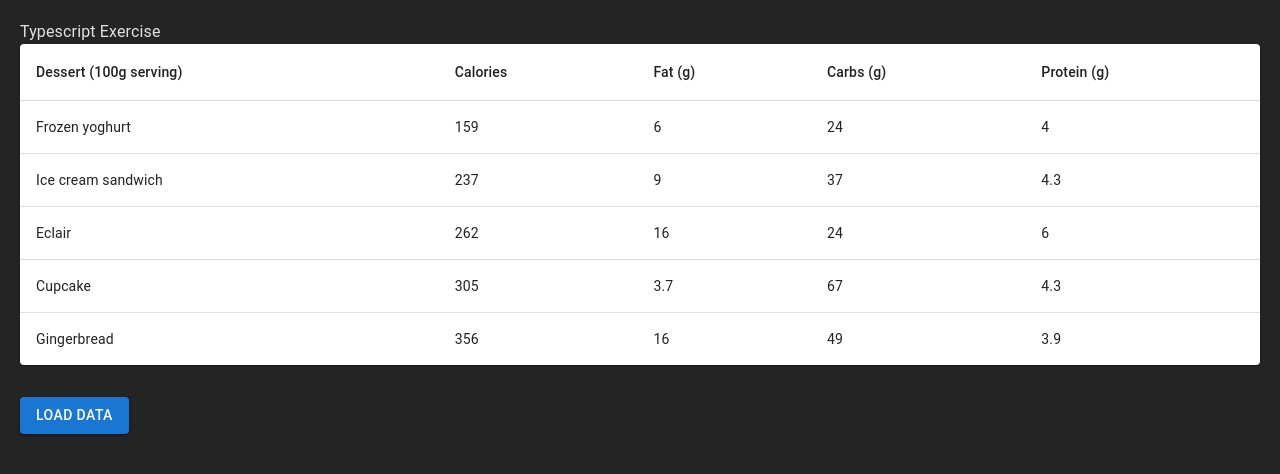
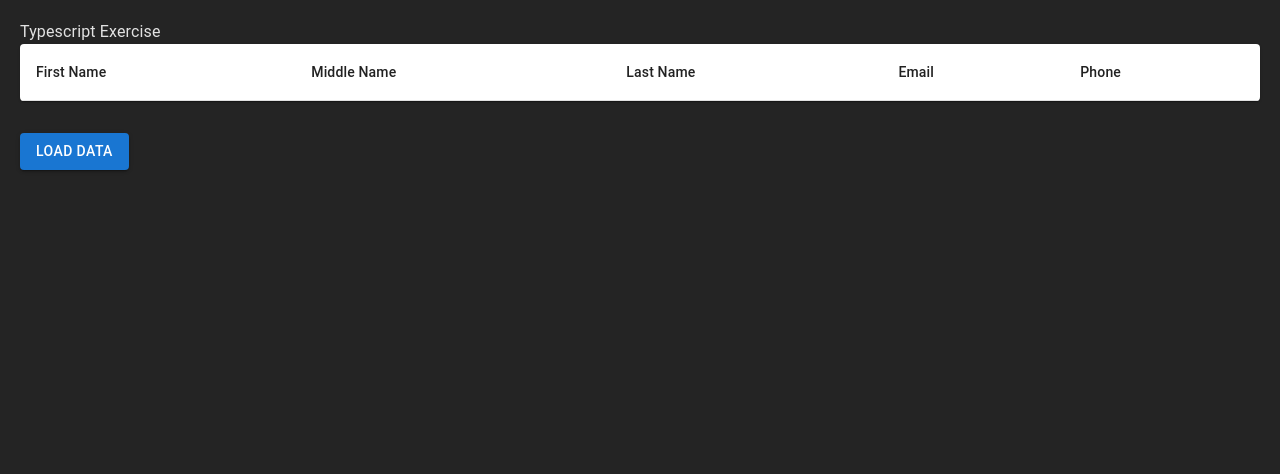
Before and after one commit to rahulvsf/tsexercise, a React (Vite) app: page / in a window 1280 px wide. Shown: the top 474 px of the page. Built offline with nearby package versions, Linux system fonts and the light colour scheme.

Commit message:
load and refresh

```diff
--- a/data.json
+++ b/data.json
@@ -10,6 +10,17 @@
       "address": "No 12, 123 street",
       "created": "12/12/2022",
       "modified": "13/12/2022"
+    },
+    {
+      "fname": "dunkirk",
+      "mname": "lolli",
+      "lname": "rester",
+      "email": "rester@anonymous.com",
+      "phone": "1234534389",
+      "role": "user",
+      "address": "No 12, 124 street",
+      "created": "12/12/2022",
+      "modified": "13/12/2022"
     }
   ]
 }
--- a/src/App.tsx
+++ b/src/App.tsx
@@ -1,4 +1,4 @@
-import { Button, Typography } from "@mui/material";
+import { Typography } from "@mui/material";
 import TableComponent from "./TableComponent";
 
 function App() {
@@ -6,10 +6,6 @@ function App() {
     <>
       <Typography> Typescript Exercise </Typography>
       <TableComponent />
-
-      <Button sx={{ mt: 4 }} variant="contained">
-        Load Data
-      </Button>
     </>
   );
 }
--- a/src/TableComponent.tsx
+++ b/src/TableComponent.tsx
@@ -7,31 +7,33 @@ import TableRow from "@mui/material/TableRow";
 import Paper from "@mui/material/Paper";
 import { useEffect, useState } from "react";
 import * as jsonData from "../data.json";
+import { Button } from "@mui/material";
 
-function createData(
-  name: string,
-  calories: number,
-  fat: number,
-  carbs: number,
-  protein: number
-) {
-  return { name, calories, fat, carbs, protein };
+interface UserData {
+  fname: string;
+  mname: string;
+  lname: string;
+  email: string;
+  phone: string;
+  role: string;
+  address: string;
+  created: string;
+  modified: string;
 }
 
-const rows = [
-  createData("Frozen yoghurt", 159, 6.0, 24, 4.0),
-  createData("Ice cream sandwich", 237, 9.0, 37, 4.3),
-  createData("Eclair", 262, 16.0, 24, 6.0),
-  createData("Cupcake", 305, 3.7, 67, 4.3),
-  createData("Gingerbread", 356, 16.0, 49, 3.9),
-];
-
 function TableComponent() {
+  const [userData, setUserData] = useState<UserData[]>([]);
   const [loadData, setLoadData] = useState<boolean>(false);
 
   useEffect(() => {
-    console.log(jsonData.data);
-  }, []);
+    if (loadData) {
+      setUserData(jsonData.data);
+    }
+  }, [loadData]);
+
+  function handleLoadClick() {
+    setLoadData(true);
+  }
 
   return (
     <>
@@ -39,31 +41,34 @@ function TableComponent() {
         <Table sx={{ minWidth: 650 }} aria-label="simple table">
           <TableHead>
             <TableRow>
-              <TableCell>Dessert (100g serving)</TableCell>
-              <TableCell>Calories</TableCell>
-              <TableCell>Fat&nbsp;(g)</TableCell>
-              <TableCell>Carbs&nbsp;(g)</TableCell>
-              <TableCell>Protein&nbsp;(g)</TableCell>
+              <TableCell>First Name</TableCell>
+              <TableCell>Middle Name</TableCell>
+              <TableCell>Last Name</TableCell>
+              <TableCell>Email</TableCell>
+              <TableCell>Phone</TableCell>
             </TableRow>
           </TableHead>
           <TableBody>
-            {rows.map((row) => (
+            {userData.map((user: UserData) => (
               <TableRow
-                key={row.name}
+                key={user.mname}
                 sx={{ "&:last-child td, &:last-child th": { border: 0 } }}
               >
                 <TableCell component="th" scope="row">
-                  {row.name}
+                  {user.fname}
                 </TableCell>
-                <TableCell>{row.calories}</TableCell>
-                <TableCell>{row.fat}</TableCell>
-                <TableCell>{row.carbs}</TableCell>
-                <TableCell>{row.protein}</TableCell>
+                <TableCell>{user.mname}</TableCell>
+                <TableCell>{user.lname}</TableCell>
+                <TableCell>{user.email}</TableCell>
+                <TableCell>{user.phone}</TableCell>
               </TableRow>
             ))}
           </TableBody>
         </Table>
       </TableContainer>
+      <Button onClick={handleLoadClick} sx={{ mt: 4 }} variant="contained">
+        {loadData ? "Refresh" : "Load"} Data
+      </Button>
     </>
   );
 }
```
